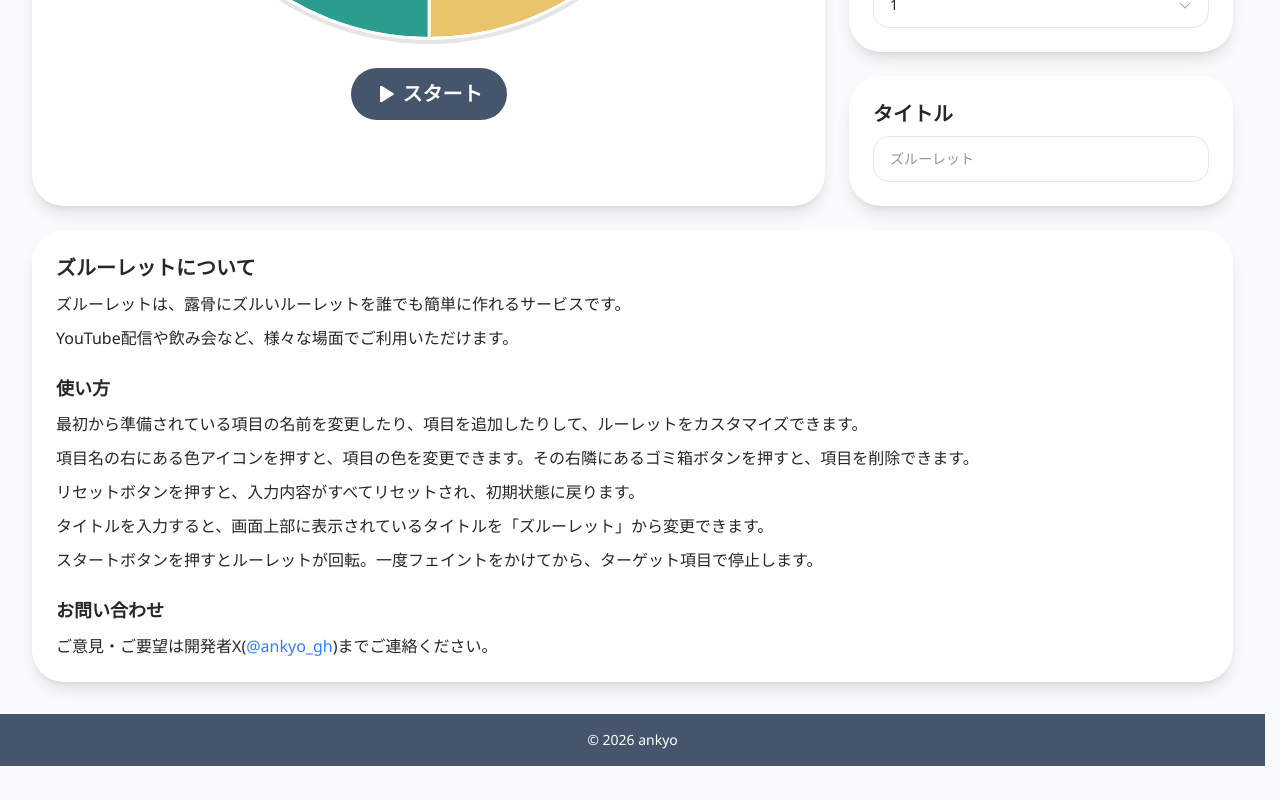
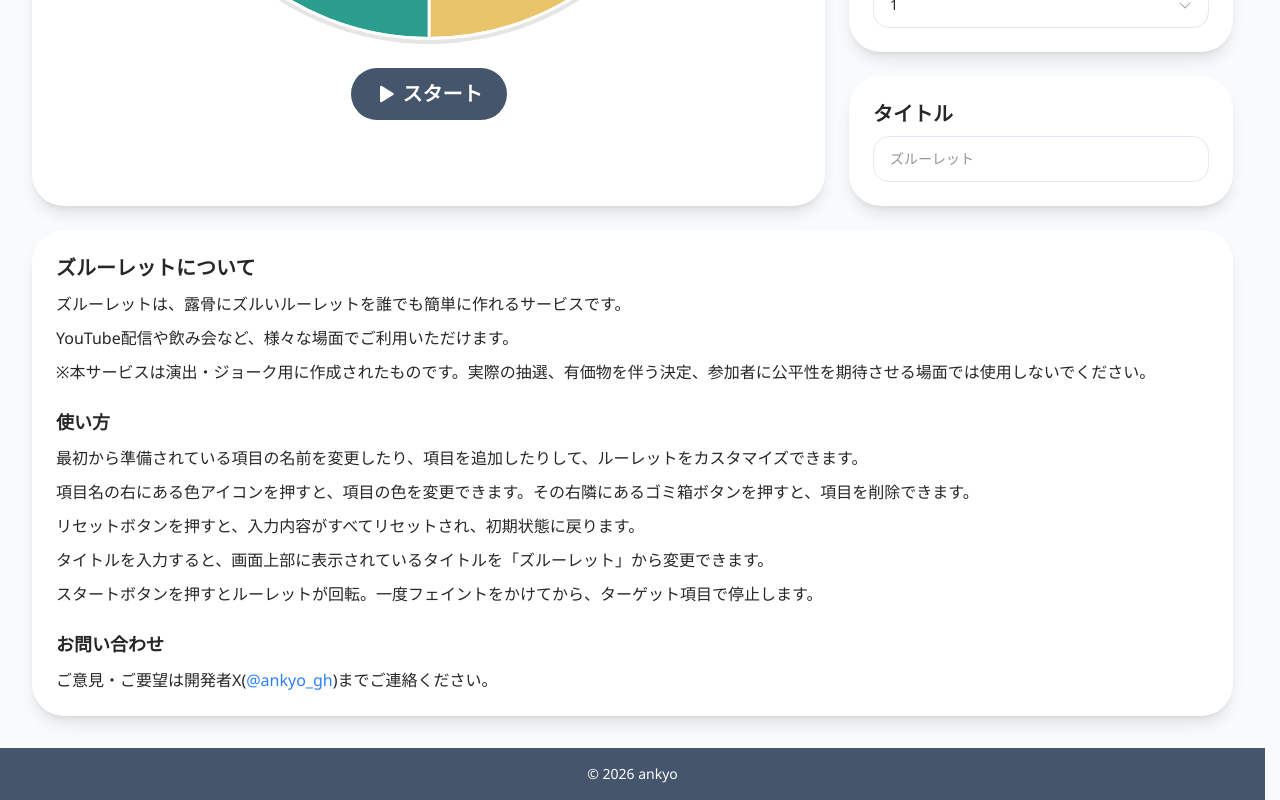
Before and after one commit to ankyo-gh/zuroulette, a React (Vite) app: page / in a window 1280 px wide. Shown: the part 696-1496 px from the top of the page. Before the commit the page ends 1462 px from the top, so only its background shows below. Built offline with nearby package versions, Linux system fonts and the light colour scheme.

Commit message:
feat: add notes on usage

```diff
--- a/src/App.tsx
+++ b/src/App.tsx
@@ -538,6 +538,9 @@ function App() {
                     <p>
                       YouTube配信や飲み会など、様々な場面でご利用いただけます。
                     </p>
+                    <p>
+                      ※本サービスは演出・ジョーク用に作成されたものです。実際の抽選、有価物を伴う決定、参加者に公平性を期待させる場面では使用しないでください。
+                    </p>
                   </div>
 
                   <div className="mt-6">
```
